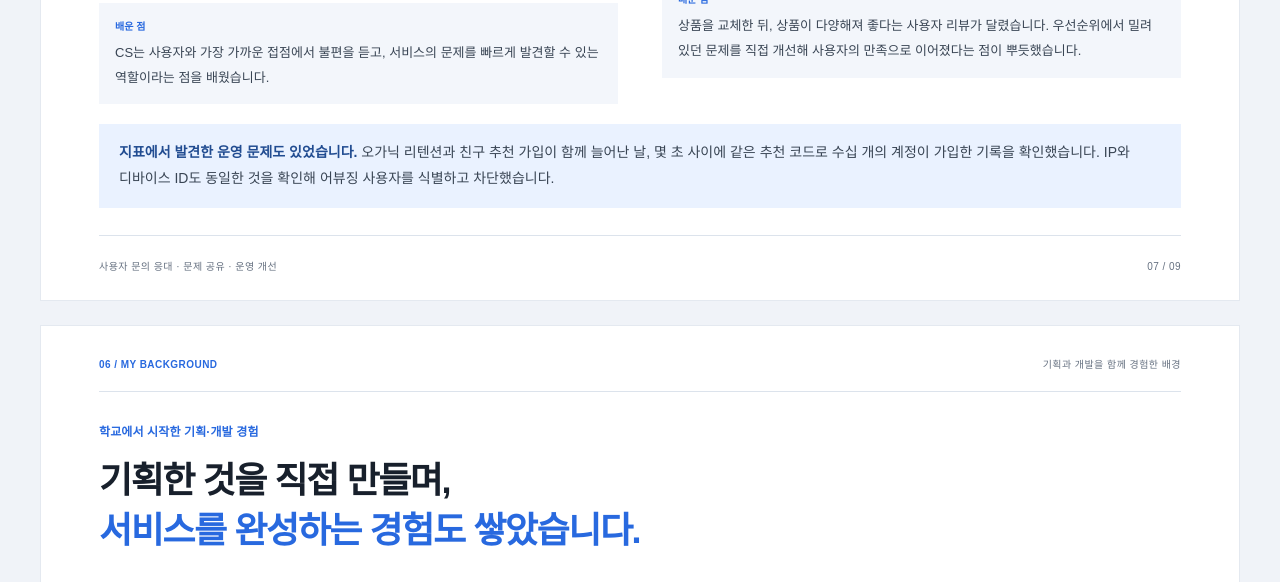
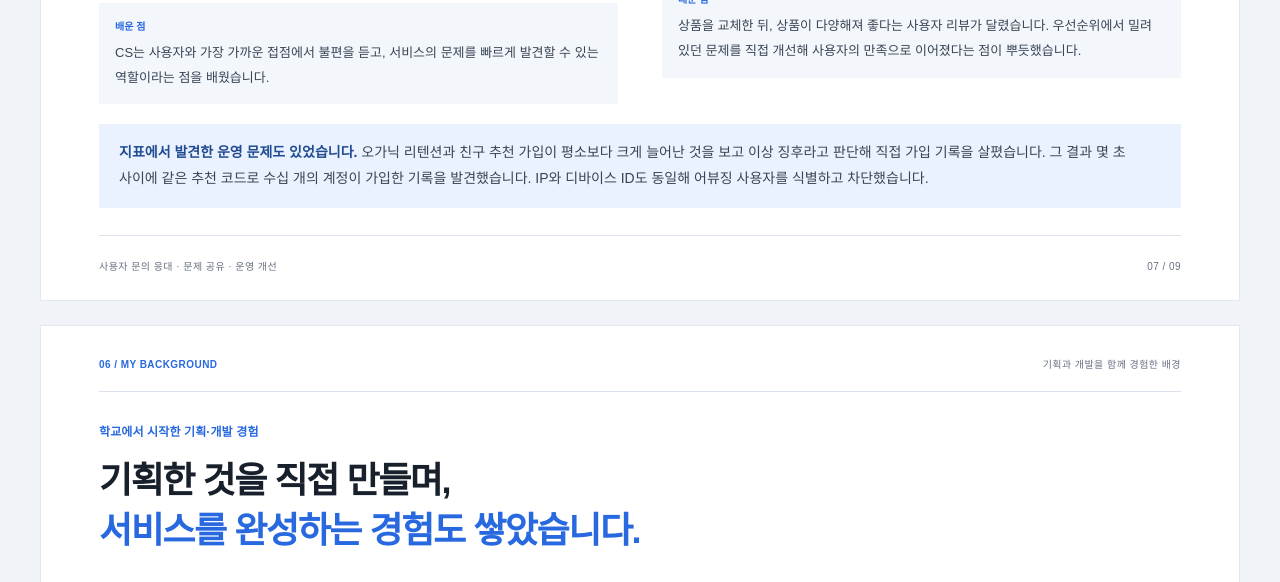
Before and after one commit to dongguli08/portfolio, a plain HTML site: page index.html in a window 1280 px wide. Shown: the part 5640-6222 px from the top of the page. Drawn offline with Linux system fonts and the light colour scheme; a web font is replaced by a local one.

Commit message:
Clarify the initiative behind the abuse investigation
Scope-risk: narrow
Tested: Reviewed rendered CS page and validated PDF appendix links

```diff
--- a/index.html
+++ b/index.html
@@ -46,7 +46,7 @@
  <footer class="page-footer"><span>기간과 요일을 기준으로 비교하는 보고서</span><span>06 / 09</span></footer></section>
 <section class="chapter" id="operations" aria-labelledby="operations-title"><div class="page-top"><span>05 / CUSTOMER EXPERIENCE</span><span>와이파잉 · 캐시는내차지 CS</span></div><div class="section-heading"><p class="eyebrow">와이파잉 · 캐시는내차지 CS</p><h2 id="operations-title">문의에서 반복되는 신호를 읽고,<br><em>운영 개선으로 연결했습니다.</em></h2></div>
  <div class="two-column moments"><article><span class="moment-number">01 / 장애 신호 공유</span><h3>광고가 나오지 않는다는 문의가<br>동시에 들어왔습니다.</h3><p>개별 사용자 문제를 넘어 서비스 차원의 문제일 수 있다고 판단해 <strong>개발팀과 기획팀에 먼저 공유</strong>했습니다. 확인 결과 구글 AdMob의 광고 송출 오류였습니다. <strong>사용자가 광고를 볼 수 없는 이유를 알 수 있도록 문의에 신속히 답변하며, 확인된 원인과 조치 중이라는 점을 안내했습니다.</strong></p><p class="moment-learning"><strong>배운 점</strong>CS는 사용자와 가장 가까운 접점에서 불편을 듣고, 서비스의 문제를 빠르게 발견할 수 있는 역할이라는 점을 배웠습니다.</p></article><article><span class="moment-number">02 / 상품 구성 개선</span><h3>룰렛의 중복 상품을<br>직접 정리했습니다.</h3><p>쿠팡 경유 쇼핑으로 얻은 번개를 사용하는 룰렛에서, 카테고리별로 중복 상품이 많아 같은 상품이 계속 당첨된다는 문의가 있었습니다. <strong>기존 상품과 가격대가 비슷한 다른 상품을 찾아, 중복되지 않도록 교체</strong>했습니다.</p><p class="moment-learning"><strong>배운 점</strong>상품을 교체한 뒤, 상품이 다양해져 좋다는 사용자 리뷰가 달렸습니다. 우선순위에서 밀려 있던 문제를 직접 개선해 사용자의 만족으로 이어졌다는 점이 뿌듯했습니다.</p></article></div>
- <p class="takeaway-band"><strong>지표에서 발견한 운영 문제도 있었습니다.</strong> 오가닉 리텐션과 친구 추천 가입이 함께 늘어난 날, 몇 초 사이에 같은 추천 코드로 수십 개의 계정이 가입한 기록을 확인했습니다. IP와 디바이스 ID도 동일한 것을 확인해 어뷰징 사용자를 식별하고 차단했습니다.</p>
+ <p class="takeaway-band"><strong>지표에서 발견한 운영 문제도 있었습니다.</strong> 오가닉 리텐션과 친구 추천 가입이 평소보다 크게 늘어난 것을 보고 이상 징후라고 판단해 직접 가입 기록을 살폈습니다. 그 결과 몇 초 사이에 같은 추천 코드로 수십 개의 계정이 가입한 기록을 발견했습니다. IP와 디바이스 ID도 동일해 어뷰징 사용자를 식별하고 차단했습니다.</p>
  <footer class="page-footer"><span>사용자 문의 응대 · 문제 공유 · 운영 개선</span><span>07 / 09</span></footer></section>
 <section class="chapter" id="development" aria-labelledby="development-title">
  <div class="page-top"><span>06 / MY BACKGROUND</span><span>기획과 개발을 함께 경험한 배경</span></div>
```
Also changed, not shown: 1 other file.
